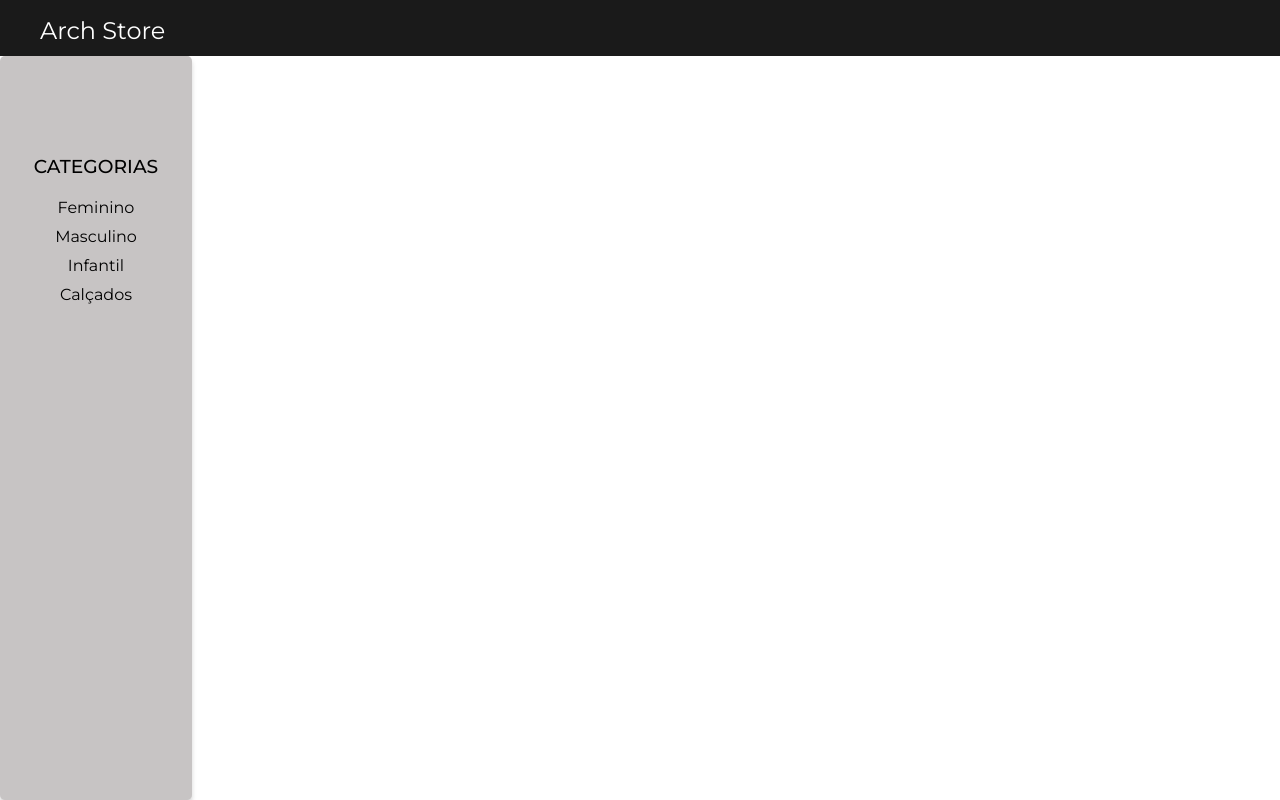
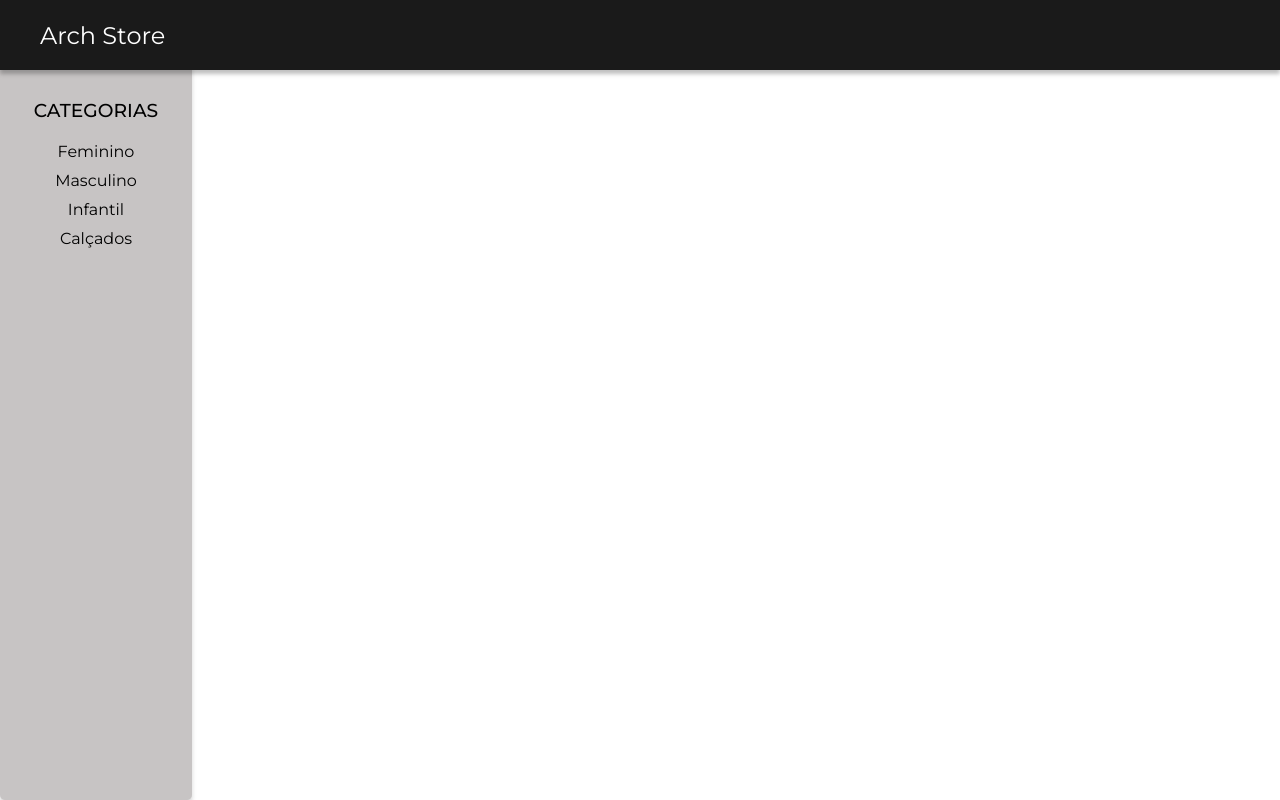
Before and after one commit to geminivasconcelos/arch-store, a React (Create React App) app: page / in a window 1280 px wide. Built offline with nearby package versions, Linux system fonts and the light colour scheme.

Commit message:
refactor: css teste

```diff
--- a/src/components/Header/style.css
+++ b/src/components/Header/style.css
@@ -1,10 +1,13 @@
 .group__header-logo {
   width: 100%;
-  height: 60px;
+  height: 70px;
   background: #1a1a1a;
   box-shadow: 0px 4px 4px rgba(0, 0, 0, 0.25);
   display: flex;
   align-items: center;
+  overflow-y: hidden;
+  position: fixed;
+
 }
 
 .header__title {
```
